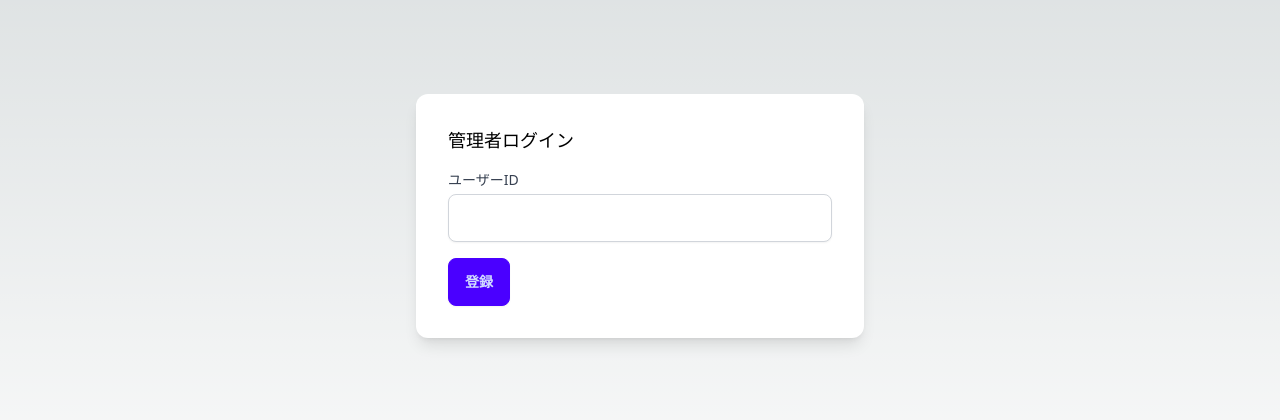
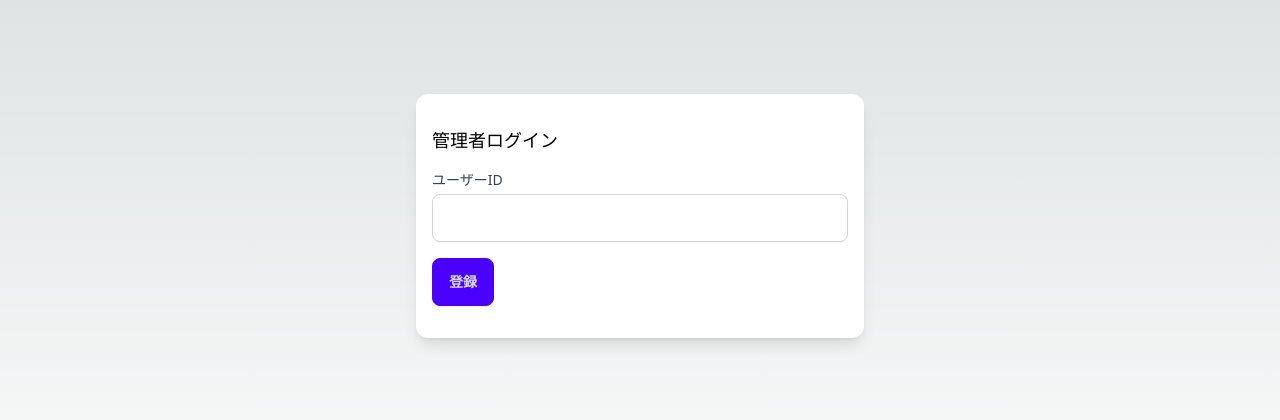
Before and after one commit to maaaashi/InfluencersHouse, a Next.js app: page /admin in a window 1280 px wide. Shown: the part 184-604 px from the top of the page. Built offline with nearby package versions, Linux system fonts and the light colour scheme.

Commit message:
レスポンシブした

```diff
--- a/src/app/admin/page.tsx
+++ b/src/app/admin/page.tsx
@@ -1,7 +1,7 @@
 export default function Page() {
   return (
     <div className='flex flex-col items-center justify-center min-h-screen py-2'>
-      <section className='rounded-xl shadow-lg p-8 m-4 w-full max-w-md bg-white'>
+      <section className='rounded-xl shadow-lg p-8 m-4 w-full max-w-xs sm:max-w-md bg-white mx-auto px-4'>
         <div className='text-lg mb-4'>管理者ログイン</div>
         <div className='mb-4'>
           <label className='block text-sm font-medium text-gray-700'>
@@ -9,8 +9,7 @@ export default function Page() {
           </label>
           <input
             type='text'
-            igo-5
-            className='mt-1 block w-full border-gray-300 shadow-sm input-bordered sm:text-sm input'
+            className='mt-1 block w-full border-gray-300 shadow-sm input input-bordered sm:text-sm'
           />
         </div>
         <button className='btn btn-primary'>登録</button>
```
